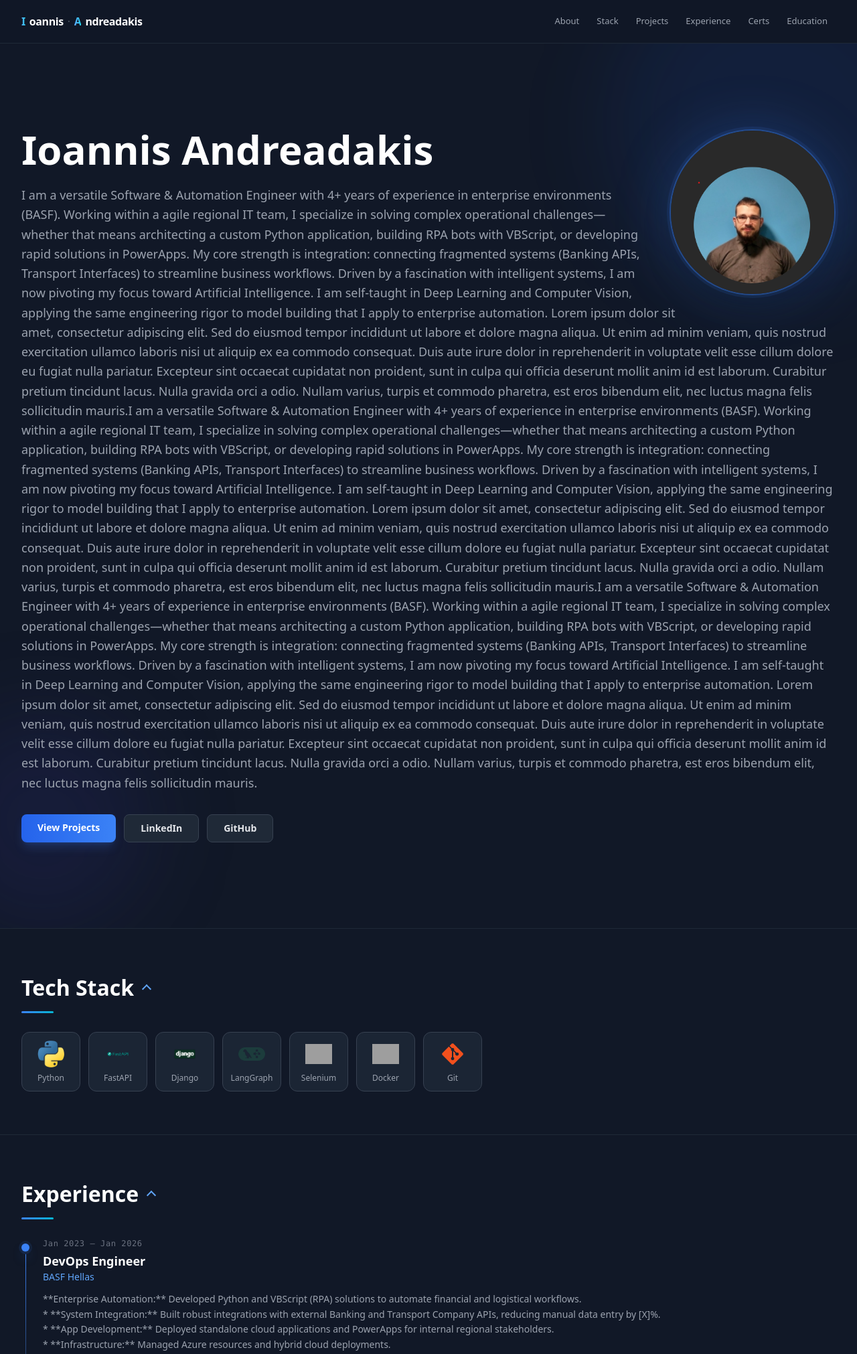
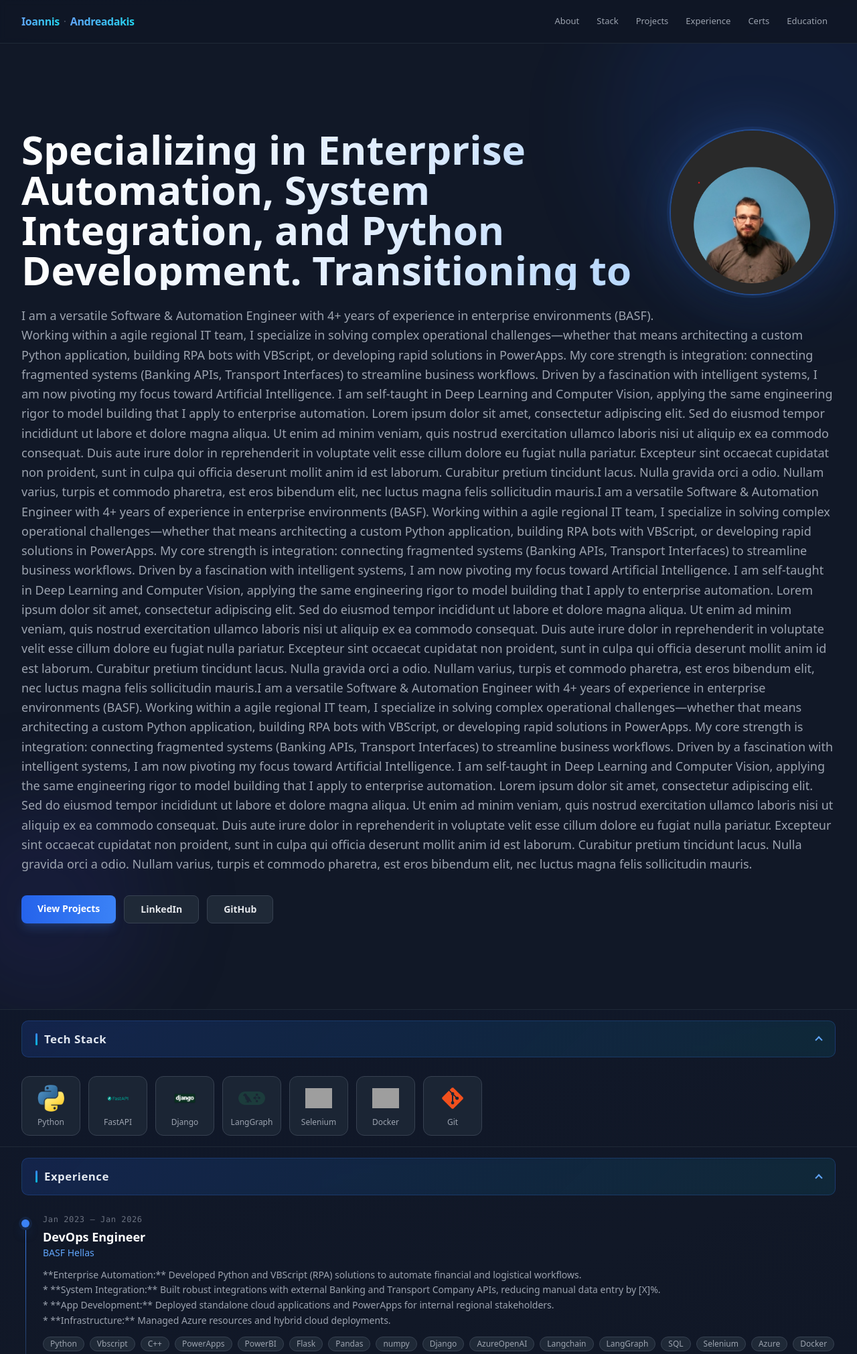
Before and after one commit to ioannisand/portfolio_site, a Django app: page / in a window 1280 px wide. Shown: the top 2022 px of the page at 67% size. Run offline with Django 5.2, Linux system fonts and the light colour scheme; data comes from the database, SQL or seed files in the repository; data that the repository does not hold is empty; some libraries are stand-ins or nearby versions; grey boxes are pictures that could not be loaded.

Commit message:
update homestyle

```diff
--- a/core/templates/core/home.html
+++ b/core/templates/core/home.html
@@ -43,8 +43,8 @@
     <div class="text-center md:text-left">
 
       <h1 class="text-4xl md:text-6xl font-extrabold leading-tight
-                 bg-gradient-to-r from-white via-white to-blue-200 bg-clip-text text-transparent">
-        {{ profile.name|default:"Ioannis Andreadakis" }}
+                 bg-gradient-to-r from-white via-blue-100 to-blue-300 bg-clip-text text-transparent">
+        {{ profile.title|default:"AI &amp; Data Engineer" }}
       </h1>
 
       <p class="text-gray-400 text-lg leading-relaxed mt-6">
@@ -87,7 +87,7 @@
 </section>
 
 {# ───────────────────────── TECH STACK ───────────────────────── #}
-<section id="stack" class="py-16 border-b border-gray-800">
+<section id="stack" class="py-4 border-b border-gray-800">
   <div class="mx-auto px-4 sm:px-6 lg:px-8" style="max-width:1500px;">
     <details open>
       <summary class="section-toggle">Tech Stack</summary>
@@ -117,7 +117,7 @@
 
 {# ───────────────────────── FEATURED PROJECTS ───────────────────────── #}
 {% if featured_projects %}
-<section id="projects" class="py-16 border-b border-gray-800">
+<section id="projects" class="py-4 border-b border-gray-800">
   <div class="mx-auto px-4 sm:px-6 lg:px-8" style="max-width:1500px;">
     <details open>
       <summary class="section-toggle">Featured Projects</summary>
@@ -180,7 +180,7 @@
 {% endif %}
 
 {# ───────────────────────── RESUME ───────────────────────── #}
-<section id="experience" class="py-16">
+<section id="experience" class="py-4">
   <div class="mx-auto px-4 sm:px-6 lg:px-8" style="max-width:1500px;overflow:hidden;">
     <details open>
       <summary class="section-toggle">Experience</summary>
@@ -224,7 +224,7 @@
 </section>
 
 {# ───────────────────────── CERTIFICATIONS ───────────────────────── #}
-<section id="certifications" class="py-16 border-t border-gray-800">
+<section id="certifications" class="py-4 border-t border-gray-800">
   <div class="mx-auto px-4 sm:px-6 lg:px-8" style="max-width:1500px;">
     <details open>
       <summary class="section-toggle">Certifications</summary>
@@ -261,7 +261,7 @@
 </section>
 
 {# ───────────────────────── EDUCATION ───────────────────────── #}
-<section id="education" class="py-16 border-t border-gray-800">
+<section id="education" class="py-4 border-t border-gray-800">
   <div class="mx-auto px-4 sm:px-6 lg:px-8" style="max-width:1500px;">
     <details open>
       <summary class="section-toggle">Education</summary>
@@ -286,50 +286,66 @@
 </section>
 
 <style>
-  /* Section headers */
+  /* Section headers — compact gradient pill */
   .section-toggle {
-    font-size: 2rem;
+    font-size: 1.05rem;
     font-weight: 700;
-    color: #fff;
+    letter-spacing: 0.03em;
+    color: #e2e8f0;
     cursor: pointer;
     list-style: none;
     display: flex;
     align-items: center;
-    gap: 14px;
+    gap: 10px;
     user-select: none;
-    padding-bottom: 14px;
+    padding: 14px 20px;
+    width: 100%;
+    box-sizing: border-box;
     position: relative;
+    background: linear-gradient(135deg, rgba(37,99,235,0.18) 0%, rgba(6,182,212,0.10) 100%);
+    border: 1px solid rgba(59,130,246,0.22);
+    border-radius: 10px;
+    backdrop-filter: blur(4px);
+    transition: background 0.2s, border-color 0.2s, color 0.2s;
   }
   .section-toggle::-webkit-details-marker { display: none; }
 
-  /* Gradient underline accent */
+  /* Left accent bar */
   .section-toggle::before {
     content: '';
-    position: absolute;
-    bottom: 0; left: 0;
-    width: 48px; height: 3px;
-    background: linear-gradient(to right, #3b82f6, #06b6d4);
+    display: inline-block;
+    width: 3px;
+    height: 1.1em;
+    background: linear-gradient(to bottom, #3b82f6, #06b6d4);
     border-radius: 999px;
+    flex-shrink: 0;
   }
 
   /* Chevron */
   .section-toggle::after {
     content: '';
     display: inline-block;
-    width: 10px; height: 10px;
-    border-right: 2.5px solid #60a5fa;
-    border-bottom: 2.5px solid #60a5fa;
+    width: 8px; height: 8px;
+    border-right: 2px solid #60a5fa;
+    border-bottom: 2px solid #60a5fa;
     transform: rotate(45deg);
     transition: transform 0.2s ease;
     flex-shrink: 0;
+    margin-left: auto;
     margin-top: -2px;
   }
   details[open] > .section-toggle::after {
     transform: rotate(-135deg);
-    margin-top: 4px;
+    margin-top: 3px;
   }
 
-  .section-toggle:hover { color: #93c5fd; }
+  .section-toggle:hover {
+    color: #bfdbfe;
+    background: linear-gradient(135deg, rgba(37,99,235,0.28) 0%, rgba(6,182,212,0.16) 100%);
+    border-color: rgba(59,130,246,0.40);
+  }
+
+  details { width: 100%; }
 
   /* Hero image responsive */
   .hero-desktop-img { display: none; }
--- a/templates/base.html
+++ b/templates/base.html
@@ -7,16 +7,16 @@
   <title>Ioannis Andreadakis — AI & Data Engineer</title>
   {% tailwind_css %}
 </head>
-<body class="bg-gray-900 text-gray-100 font-sans antialiased flex flex-col min-h-screen">
+<body class="text-gray-100 font-sans antialiased flex flex-col min-h-screen" style="background: linear-gradient(160deg, #0a0f1e 0%, #0f172a 35%, #111827 65%, #0d1425 100%); min-height: 100vh;">
 
   <nav class="bg-gray-900/80 backdrop-blur-sm border-b border-gray-800 sticky top-0 z-50">
     <div class="mx-auto px-4 sm:px-6 lg:px-8" style="max-width:1500px;">
       <div class="flex items-center justify-between h-16">
 
         <a href="{% url 'home' %}" class="font-bold text-base tracking-tight flex items-center gap-1.5">
-          <span class="bg-gradient-to-r from-blue-400 to-cyan-400 bg-clip-text text-transparent">I</span><span class="text-white">oannis</span>
+          <span class="bg-gradient-to-r from-blue-400 to-cyan-400 bg-clip-text text-transparent">Ioannis</span>
           <span class="text-gray-600 font-light">·</span>
-          <span class="bg-gradient-to-r from-blue-400 to-cyan-400 bg-clip-text text-transparent">A</span><span class="text-white">ndreadakis</span>
+          <span class="bg-gradient-to-r from-blue-400 to-cyan-400 bg-clip-text text-transparent">Andreadakis</span>
         </a>
 
         {# Desktop nav #}
--- a/theme/static/css/dist/styles.css
+++ b/theme/static/css/dist/styles.css
@@ -1225,13 +1225,13 @@
   --tw-gradient-stops: var(--tw-gradient-from), var(--tw-gradient-to);
 }
 
-.via-white {
-  --tw-gradient-to: rgb(255 255 255 / 0)  var(--tw-gradient-to-position);
-  --tw-gradient-stops: var(--tw-gradient-from), #fff var(--tw-gradient-via-position), var(--tw-gradient-to);
-}
-
-.to-blue-200 {
-  --tw-gradient-to: #bfdbfe var(--tw-gradient-to-position);
+.via-blue-100 {
+  --tw-gradient-to: rgb(219 234 254 / 0)  var(--tw-gradient-to-position);
+  --tw-gradient-stops: var(--tw-gradient-from), #dbeafe var(--tw-gradient-via-position), var(--tw-gradient-to);
+}
+
+.to-blue-300 {
+  --tw-gradient-to: #93c5fd var(--tw-gradient-to-position);
 }
 
 .to-blue-500 {
@@ -1315,11 +1315,6 @@
   padding-bottom: 0.375rem;
 }
 
-.py-16 {
-  padding-top: 4rem;
-  padding-bottom: 4rem;
-}
-
 .py-2 {
   padding-top: 0.5rem;
   padding-bottom: 0.5rem;
@@ -1340,6 +1335,11 @@
   padding-bottom: 0.75rem;
 }
 
+.py-4 {
+  padding-top: 1rem;
+  padding-bottom: 1rem;
+}
+
 .py-6 {
   padding-top: 1.5rem;
   padding-bottom: 1.5rem;
@@ -1513,10 +1513,6 @@
 .text-white {
   --tw-text-opacity: 1;
   color: rgb(255 255 255 / var(--tw-text-opacity, 1));
-}
-
-.underline {
-  text-decoration-line: underline;
 }
 
 .antialiased {
@@ -1567,6 +1563,11 @@
   --tw-ring-color: rgb(59 130 246 / 0.1);
 }
 
+.blur {
+  --tw-blur: blur(8px);
+  filter: var(--tw-blur) var(--tw-brightness) var(--tw-contrast) var(--tw-grayscale) var(--tw-hue-rotate) var(--tw-invert) var(--tw-saturate) var(--tw-sepia) var(--tw-drop-shadow);
+}
+
 .blur-2xl {
   --tw-blur: blur(40px);
   filter: var(--tw-blur) var(--tw-brightness) var(--tw-contrast) var(--tw-grayscale) var(--tw-hue-rotate) var(--tw-invert) var(--tw-saturate) var(--tw-sepia) var(--tw-drop-shadow);
@@ -1583,6 +1584,11 @@
 
 .backdrop-blur-sm {
   --tw-backdrop-blur: blur(4px);
+  -webkit-backdrop-filter: var(--tw-backdrop-blur) var(--tw-backdrop-brightness) var(--tw-backdrop-contrast) var(--tw-backdrop-grayscale) var(--tw-backdrop-hue-rotate) var(--tw-backdrop-invert) var(--tw-backdrop-opacity) var(--tw-backdrop-saturate) var(--tw-backdrop-sepia);
+  backdrop-filter: var(--tw-backdrop-blur) var(--tw-backdrop-brightness) var(--tw-backdrop-contrast) var(--tw-backdrop-grayscale) var(--tw-backdrop-hue-rotate) var(--tw-backdrop-invert) var(--tw-backdrop-opacity) var(--tw-backdrop-saturate) var(--tw-backdrop-sepia);
+}
+
+.backdrop-filter {
   -webkit-backdrop-filter: var(--tw-backdrop-blur) var(--tw-backdrop-brightness) var(--tw-backdrop-contrast) var(--tw-backdrop-grayscale) var(--tw-backdrop-hue-rotate) var(--tw-backdrop-invert) var(--tw-backdrop-opacity) var(--tw-backdrop-saturate) var(--tw-backdrop-sepia);
   backdrop-filter: var(--tw-backdrop-blur) var(--tw-backdrop-brightness) var(--tw-backdrop-contrast) var(--tw-backdrop-grayscale) var(--tw-backdrop-hue-rotate) var(--tw-backdrop-invert) var(--tw-backdrop-opacity) var(--tw-backdrop-saturate) var(--tw-backdrop-sepia);
 }
```
